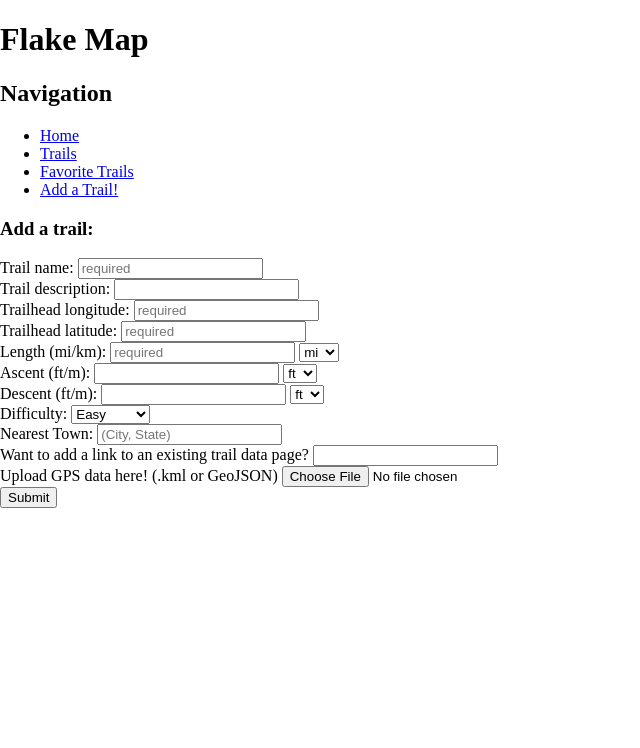
After one commit to jackie-kinsler/snowpack, a Flask app: page /add-a-trail in a window 1280 px wide. The commit adds this page. Shown: the top 748 px of the page, without its empty margins (0-640 px from the left). Run offline with Flask 2, Linux system fonts and the light colour scheme.

Commit message:
Added /add-a-trail with a form for users to input information about new trails.

```diff
--- a/server.py
+++ b/server.py
@@ -115,7 +115,17 @@ def favorite_trail():
         flash('Log In to see favorite trails')
         return redirect('/')
 
+@app.route('/add-a-trail')
+def add_trail():
+    """Page to add a trail to the db"""
 
+    return render_template("add_a_trail.html")
+
+# @app.route('/add-a-trail', methods = ['POST'])
+# def add_trail():
+#     """Page to add a trail to the db"""
+
+#     return render_template("add_a_trail.html")
 
 if __name__ == '__main__':
     connect_to_db(app)
--- /dev/null
+++ b/templates/add_a_trail.html
@@ -0,0 +1,78 @@
+{% extends 'base.html' %}
+
+{% block head %}
+
+{% endblock %}
+
+{% block title %}FlakeMap - Add a Trail{% endblock %}
+
+{% block body %}
+
+<h3>Add a trail:</h3>
+<!-- MAKE SURE TO TURN THIS INTO A POST MEHTOD -->
+<!-- <form action="/add-a-trail" method="POST"> -->
+
+<form action="/add-a-trail" method="POST">
+    <div>
+        Trail name: <input type="text" name="trail-name" placeholder="required" required>
+    </div>
+    <div>
+        Trail description: <input type="text" name="trail-description">
+    </div>
+    <div>
+        Trailhead longitude: <input type="number" name="trail-description" pattern="-?\d+\.\d+" placeholder="required" required>
+    </div>
+    <div>
+        Trailhead latitude: <input type="number" name="trail-description" pattern="-?\d+\.\d+" placeholder="required" required>
+    </div>
+    <div>
+        Length (mi/km): <input type="number" name="trail-description" placeholder="required" required>
+        <select name="unit" id="unit">
+            <option value="miles">mi</option>
+            <option value="kilometers">km</option>
+        </select>
+    </div>
+    <div>
+        Ascent (ft/m): <input type="number" name="ascent">
+        <select name="unit" id="ascent-unit">
+            <option value="feet">ft</option>
+            <option value="meters">m</option>
+        </select>
+    </div>
+    <div>
+        Descent (ft/m): <input type="number" name="descent">
+        <select name="unit" id="descent-unit">
+            <option value="feet">ft</option>
+            <option value="meters">m</option>
+        </select>
+    </div>
+    <div>
+        Difficulty:
+        <select name="difficulty" id="difficulty">
+            <option value="easy">Easy</option>
+            <option value="moderate">Moderate</option>
+            <option value="hard">Hard</option>
+        </select>
+    </div>
+    <div>
+        Nearest Town: <input type="text" name="location" placeholder="(City, State)">
+    </div>
+    <div>
+        Want to add a link to an existing trail data page? <input type="text" name="url">
+    </div>
+
+    <div>
+        Upload GPS data here! (.kml or GeoJSON) <input type="file" name="gps-data" accept=".kml,.json,.geojson,application/json,.js">
+    </div>
+
+
+
+
+    <div>
+        <input type="submit">
+    </div>
+</form>
+
+
+
+{% endblock %}
--- a/templates/base.html
+++ b/templates/base.html
@@ -8,10 +8,10 @@
     <script src="/static/js/img_coord.js"></script>
     <script src="/static/js/map.js"></script>
     <!-- API KEY IS RESTRICED -->
-    <script
+    <!-- <script
         async defer
         src="https://maps.googleapis.com/maps/api/js?key=AIzaSyD3so1-1VBMOPQRvXX6joKPeYN-3FmoedQ&callback=initMap">
-    </script>
+    </script> -->
     <script
       src="http://code.jquery.com/jquery-3.5.1.js"
       integrity="sha256-QWo7LDvxbWT2tbbQ97B53yJnYU3WhH/C8ycbRAkjPDc="
@@ -31,7 +31,9 @@
         <li><a href="/">Home</a></li>
         <li><a href="/trails">Trails</a></li>
         <li><a href="/favorite-trails">Favorite Trails</a></li>
+        <li><a href="/add-a-trail">Add a Trail!</a></li>
       </ul>
+
     {% for msg in get_flashed_messages() %}
     <p class="flash-msg">
       {{ msg }}
--- a/templates/homepage.html
+++ b/templates/homepage.html
@@ -8,7 +8,6 @@
 
 {% block body %}
 
-<!-- <h1>FLAKE MAP</h1> -->
 
 <h3>Log In:</h3>
 <form action="/log-in">
```
